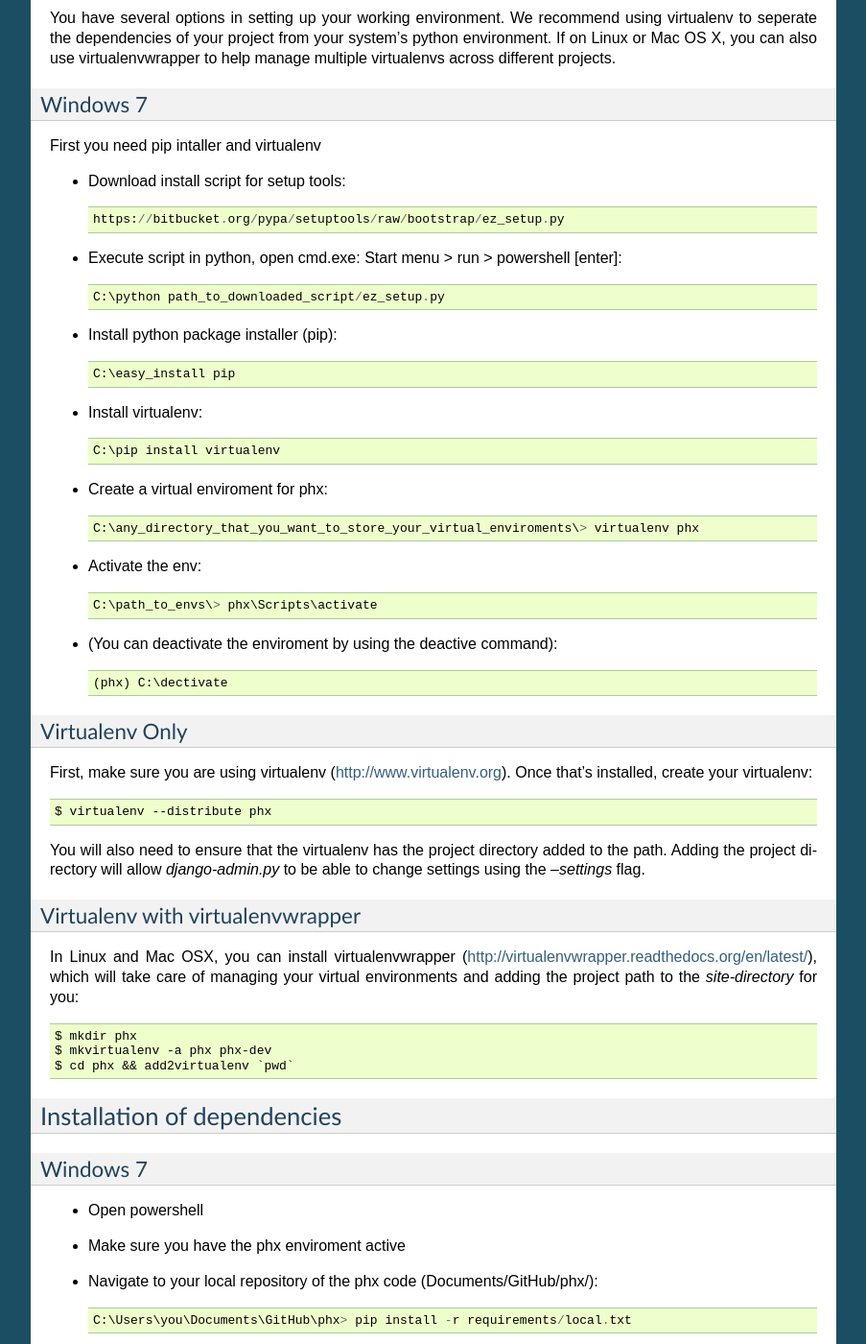
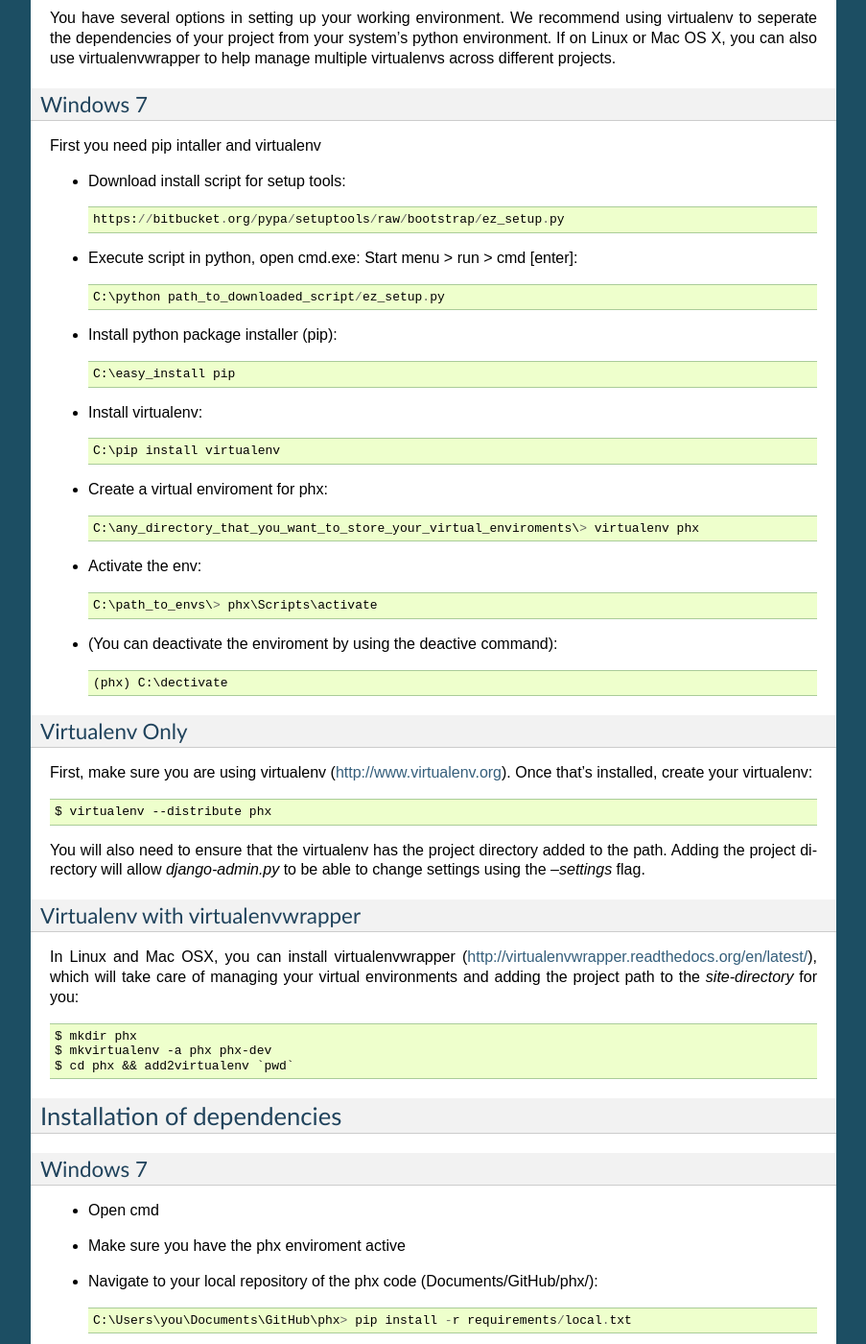
Before and after one commit to josven/phx, a Sphinx documentation site: the page built from docs/install.rst, in a window 1280 px wide and 1400 px high, scrolled down 1538 px. Shown: the whole window at 96% size, without its empty margins (198-1101 px from the left). Built offline with Sphinx 7.4.7, drawn with Linux system fonts in a browser that asks for light colours; pages that are not in the unit, such as notebooks, are missing from menus.

Commit message:
Update install.rst

```diff
--- a/docs/install.rst
+++ b/docs/install.rst
@@ -98,7 +98,7 @@ First you need pip intaller and virtualenv
 
     https://bitbucket.org/pypa/setuptools/raw/bootstrap/ez_setup.py
 
-* Execute script in python, open cmd.exe: Start menu > run > powershell [enter]::
+* Execute script in python, open cmd.exe: Start menu > run > cmd [enter]::
 
     C:\python path_to_downloaded_script/ez_setup.py
 
@@ -153,7 +153,7 @@ Installation of dependencies
 Windows 7
 ---------
 
-* Open powershell
+* Open cmd
 * Make sure you have the phx enviroment active
 * Navigate to your local repository of the phx code (Documents/GitHub/phx/)::
 
```
